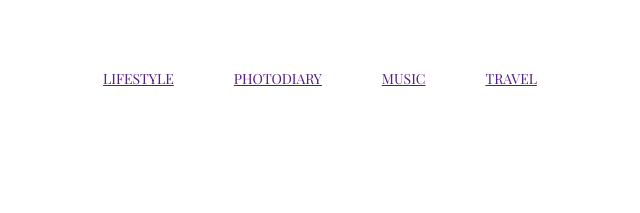
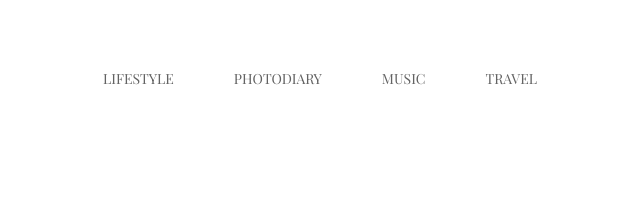
Before and after one commit to ssavelko/https-ssavelko.github.io, a plain HTML site: page html-css/module-03/index.html in a window 1280 px wide. Shown: the top 213 px of the page, 320-960 px from the left. Drawn offline with nearby package versions, Linux system fonts and the light colour scheme.

Commit message:
new color

```diff
--- a/html-css/module-03/css/styles.css
+++ b/html-css/module-03/css/styles.css
@@ -10,7 +10,7 @@ html {
 
 body {
     font-family: 'Playfair Display', serif;
-    /* color: gray; */
+    color: gray;
     font-size: 14px;
     line-height: 1.6;
 }
@@ -42,6 +42,8 @@ img {
     text-align: center;
     word-spacing: 10px;
     margin-bottom: 66px;
+    color: #626262;
+    text-decoration: none;
 }
 
 .navigation li {
@@ -50,8 +52,8 @@ img {
     font-size: 14px;
     }
 
-.navigation li a: {
-    color: gray;
+.navigation li a {
+    color: #626262;
     text-transform: uppercase;
     text-decoration: none;
     font-family: 'Playfair Display', serif;
@@ -59,7 +61,7 @@ img {
 
 .navigation li a:hover,
 .navigation li a:focus {
-    color: red;
+    color: #03a9f4;
 }
 
 .navigation li:last-child {
```
